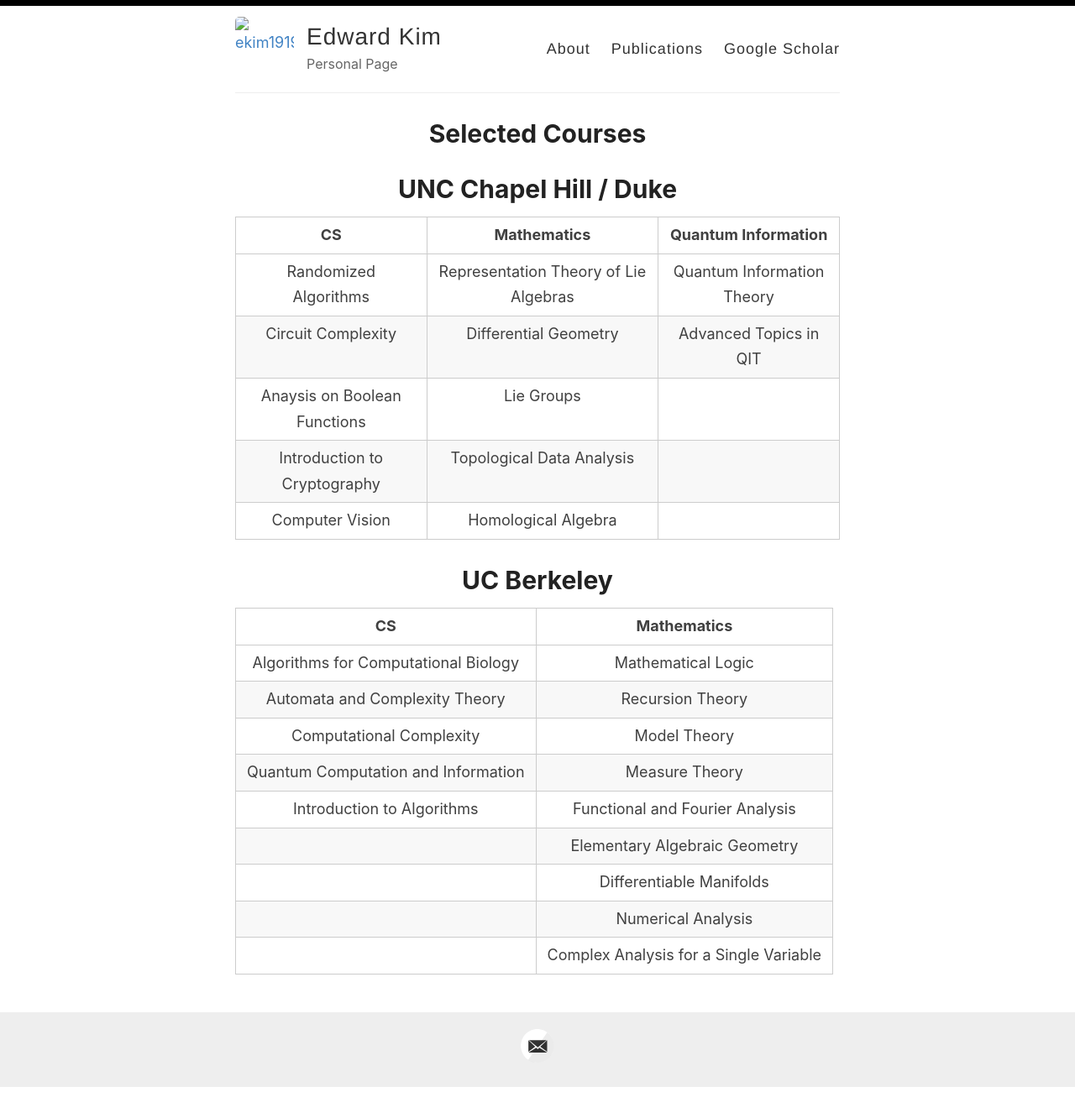
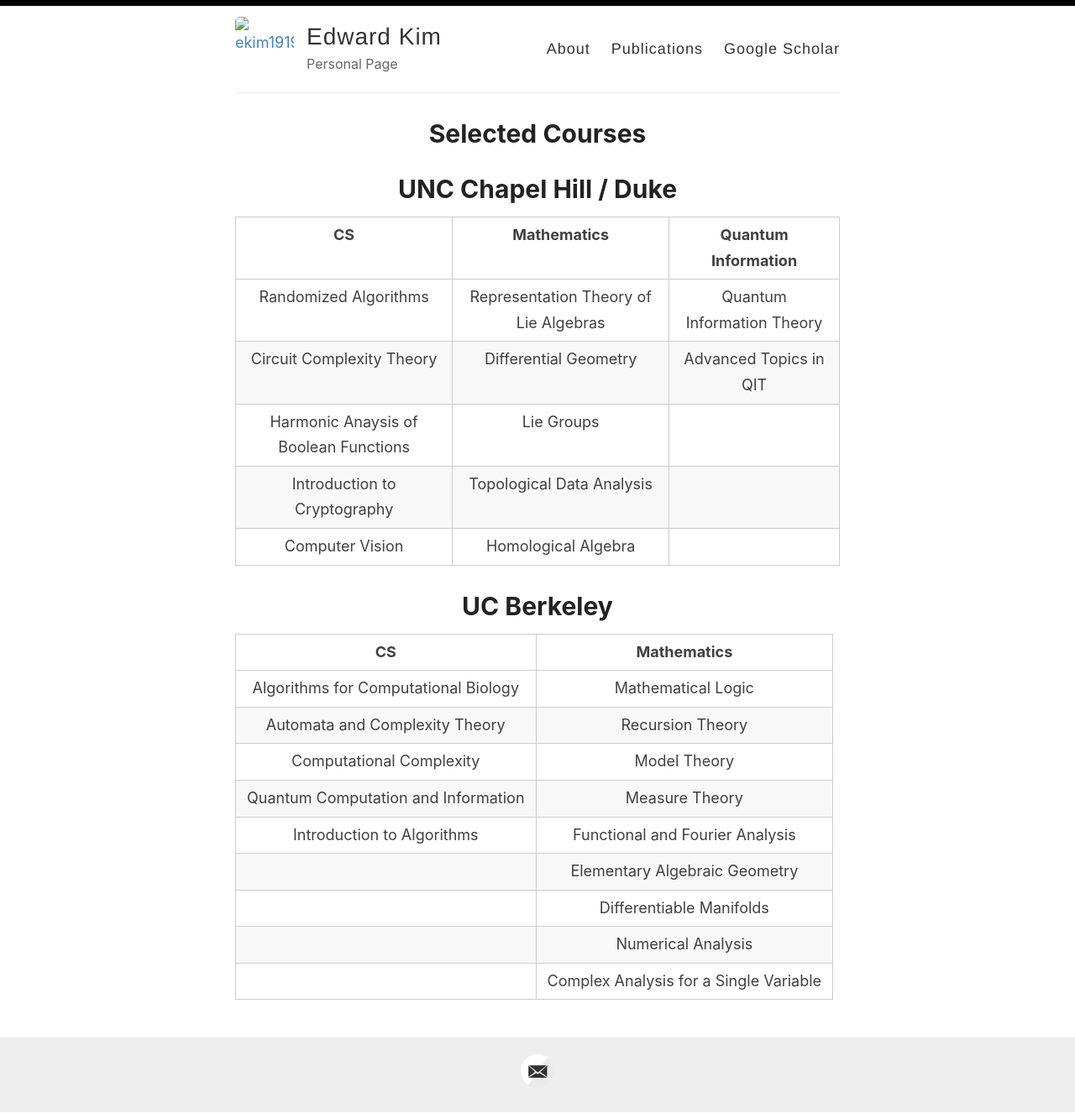
Before and after one commit to ekim1919/ekim1919.github.io, a Jekyll site: the page built from _pages/classes.md, in a window 1280 px wide. Shown: the whole page at 84% size. Built offline with Jekyll 4.4.1, drawn with Linux system fonts in a browser that asks for light colours; before the commit the page ends 1295 px from its top, so only the background shows below that.

Commit message:
Update classes.md

```diff
--- a/_pages/classes.md
+++ b/_pages/classes.md
@@ -9,8 +9,8 @@
 |CS | Mathematics | Quantum Information |
 | :------------: | :-----------: | :-----------: |
 |Randomized Algorithms     |  Representation Theory of Lie Algebras              | Quantum Information Theory |
-|Circuit Complexity      |   Differential Geometry   | Advanced Topics in QIT |
-| Anaysis on Boolean Functions   |  Lie Groups  | |
+|Circuit Complexity Theory     |   Differential Geometry   | Advanced Topics in QIT |
+| Harmonic Anaysis of Boolean Functions   |  Lie Groups  | |
 | Introduction to Cryptography      | Topological Data Analysis | |
 | Computer Vision |Homological Algebra | |
 
```
